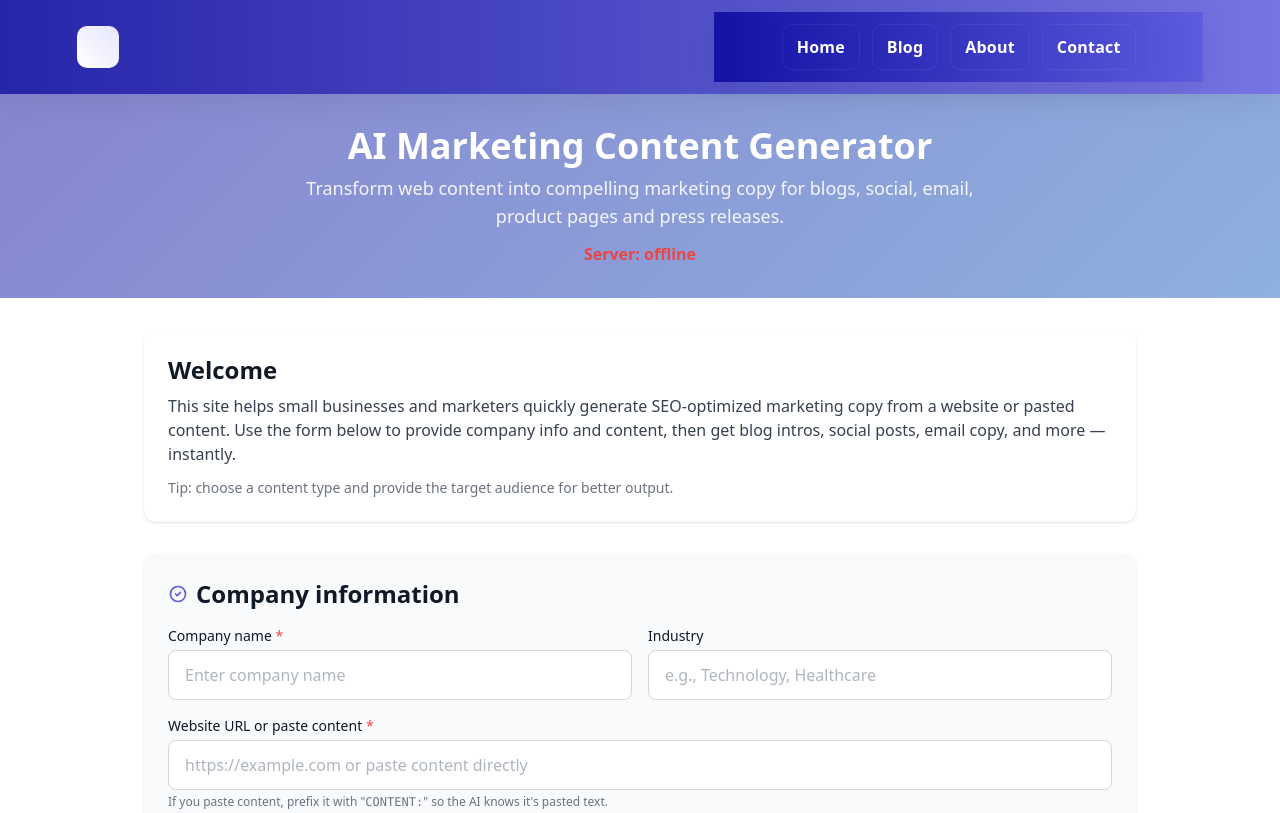
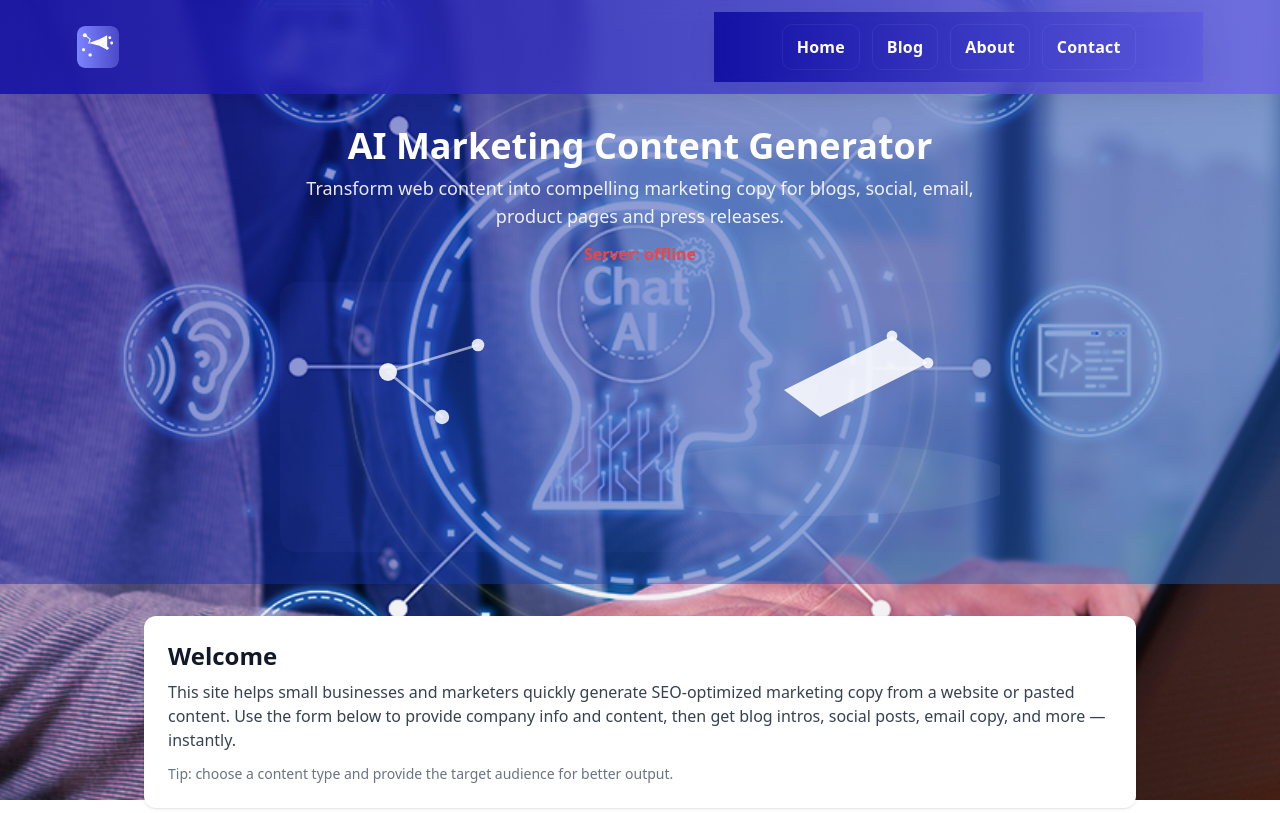
Before and after one commit to davlary/SEO-Blog-post, a plain HTML site: page Client/Ai marketing/Ai_marketing.html in a window 1280 px wide. Shown: the top 813 px of the page. Drawn offline with nearby package versions, Linux system fonts and the light colour scheme; no server answers.

Commit message:
added background image

```diff
--- a/Client/Ai marketing/Ai_marketing.html
+++ b/Client/Ai marketing/Ai_marketing.html
@@ -61,7 +61,27 @@
   <div style="display:flex;gap:12px;align-items:center"></div>
    <header class="nav site-header" role="banner">
      <div class="brand">
-       <div class="logo" aria-hidden="true"></div>
+       <!-- Inline SVG logo: abstract megaphone + network nodes symbolizing AI-driven marketing -->
+       <svg class="brand-logo" width="42" height="42" viewBox="0 0 64 64" aria-hidden="true" focusable="false" role="img">
+         <defs>
+           <linearGradient id="lg1" x1="0" x2="1">
+             <stop offset="0%" stop-color="#7c84ff" />
+             <stop offset="100%" stop-color="#4b4ac9" />
+           </linearGradient>
+         </defs>
+         <rect x="0" y="0" width="64" height="64" rx="12" fill="url(#lg1)" />
+         <!-- megaphone body -->
+         <path d="M18 26 L34 20 L46 14 L46 36 L34 30 L18 26 Z" fill="rgba(255,255,255,0.96)" />
+         <!-- speaker grid (dots) -->
+         <circle cx="50" cy="18" r="2.2" fill="#fff" />
+         <circle cx="52.8" cy="26" r="2.2" fill="#fff" />
+         <circle cx="46" cy="34" r="2.2" fill="#fff" />
+         <!-- network nodes (left) -->
+         <circle cx="12" cy="14" r="3" fill="#fff" />
+         <circle cx="10" cy="36" r="2.4" fill="#fff" />
+         <circle cx="20" cy="44" r="2.6" fill="#fff" />
+         <path d="M12 14 L20 20 L18 26" stroke="#fff" stroke-width="1.6" stroke-linecap="round" stroke-linejoin="round" fill="none" />
+       </svg>
        <div class="sr-only">AI Marketing Content Generator</div>
      </div>
 
@@ -84,8 +104,36 @@
 
   <style>
     /* small local styles to complement Tailwind */
+    /* .gradient-bg keeps the gradient-only overlay so components that use it
+       (header/result cards) retain the tint without embedding the large image. */
     .gradient-bg {
-      background: linear-gradient(135deg, rgba(15, 13, 160, 0.5) 0%,rgba(30, 99, 190, 0.5) 100%);
+      background: linear-gradient(135deg, rgba(15,13,160,0.45), rgba(30,99,190,0.45));
+    }
+
+    /* Move the hero/background image to the page root so it covers the whole
+       viewport. Use a fixed, full-cover pseudo-element so the image sits behind
+       all content and keeps good performance across pages. Adjust the URL
+       below if you store the image at a different path. */
+    body {
+      /* allow the pseudo-element to sit behind content */
+      background: transparent;
+      position: relative;
+    }
+
+    body::before {
+      content: "";
+      position: fixed;
+      inset: 0;
+      z-index: -1;
+      /* gradient overlay + image: the gradient gives consistent tint/contrast */
+      background-image: linear-gradient(135deg, rgba(15,13,160,0.35), rgba(30,99,190,0.35)), url('../../images/most-powerful-ai-model-banner.jpg');
+      background-size: cover;
+      background-position: center center;
+      background-repeat: no-repeat;
+      background-blend-mode: overlay;
+      /* gentle adjustments so text stays readable */
+      filter: brightness(0.95) saturate(1.02);
+      pointer-events: none;
     }
     .fade-in {
       animation: fadeIn .45s ease-in;
@@ -94,6 +142,12 @@
       from { opacity: 0; transform: translateY(6px) }
       to { opacity: 1; transform: translateY(0) }
     }
+    /* brand logo sizing and spacing */
+    .brand-logo { width:42px; height:42px; display:block; border-radius:8px; }
+
+    /* hero-illustration layout */
+    .hero-illustration { max-width:720px; margin:16px auto 0; opacity:0.95 }
+    .hero-illustration svg { width:100%; height:auto; display:block }
     /* keep form control appearance consistent in browsers */
     input[type="url"]::-webkit-input-placeholder,
     input[type="text"]::-webkit-input-placeholder {
@@ -121,6 +175,35 @@
       <p class="text-center text-sm sm:text-lg opacity-90 max-w-2xl mx-auto">Transform web content into compelling marketing copy for blogs, social, email, product pages and press releases.</p>
       <!-- LLM status badge -->
       <div id="llmStatus" aria-live="polite" style="margin-top:12px;text-align:center;font-weight:600">Checking AI runtime…</div>
+      <!-- decorative hero illustration (inline SVG) -->
+      <div class="hero-illustration" aria-hidden="true">
+        <svg viewBox="0 0 800 300" xmlns="http://www.w3.org/2000/svg" role="img" focusable="false">
+          <defs>
+            <linearGradient id="hg1" x1="0" x2="1">
+              <stop offset="0%" stop-color="#7c84ff" stop-opacity="0.95"/>
+              <stop offset="100%" stop-color="#4b4ac9" stop-opacity="0.95"/>
+            </linearGradient>
+          </defs>
+          <rect x="0" y="0" width="800" height="300" rx="18" fill="url(#hg1)" opacity="0.06" />
+          <!-- abstract network / megaphone motif -->
+          <g transform="translate(40,30) scale(1)">
+            <path d="M520 90 L640 30 L680 60 L560 120 Z" fill="#fff" opacity="0.92"/>
+            <circle cx="640" cy="30" r="6" fill="#fff" opacity="0.9" />
+            <circle cx="680" cy="60" r="6" fill="#fff" opacity="0.9" />
+
+            <!-- network nodes -->
+            <circle cx="80" cy="70" r="10" fill="#fff" opacity="0.95" />
+            <circle cx="180" cy="40" r="7" fill="#fff" opacity="0.9" />
+            <circle cx="140" cy="120" r="8" fill="#fff" opacity="0.9" />
+            <line x1="80" y1="70" x2="180" y2="40" stroke="#fff" stroke-width="3" stroke-opacity="0.6" stroke-linecap="round" />
+            <line x1="140" y1="120" x2="80" y2="70" stroke="#fff" stroke-width="3" stroke-opacity="0.6" stroke-linecap="round" />
+          </g>
+          <!-- subtle glow -->
+          <g fill="#fff" opacity="0.06">
+            <ellipse cx="600" cy="220" rx="220" ry="40" />
+          </g>
+        </svg>
+      </div>
     </div>
   </header>
 
--- a/Client/Ai marketing/marketing.css
+++ b/Client/Ai marketing/marketing.css
@@ -102,15 +102,20 @@
 /* Footer */
 .site-footer {
   margin-top:48px;
-  padding:24px 6%;
-  border-top:1px solid rgba(10,10,30,0.04);
+  padding:28px 6%;
+  /* darker background for footer and stronger text for emphasis */
+  background: linear-gradient(180deg, rgba(6,8,23,0.95), rgba(11,15,28,0.98));
+  border-top: 1px solid rgba(255,255,255,0.04);
   display:flex;
   flex-direction:column;
-  gap:12px;
+  gap:8px;
   align-items:center;
-  color: #64748b;
+  color: #cbd5e1; /* lighter text */
+  font-weight:600; /* bolder text */
 }
-.site-footer a { color: #5D5CDE; text-decoration:none }
+.site-footer a { color: #9fb0ff; text-decoration:none; font-weight:700 }
+
+.site-footer small, .site-footer .muted { color: #94a3b8; font-weight:500 }
 
 /* Responsive small screens */
 @media (max-width:768px){
```
